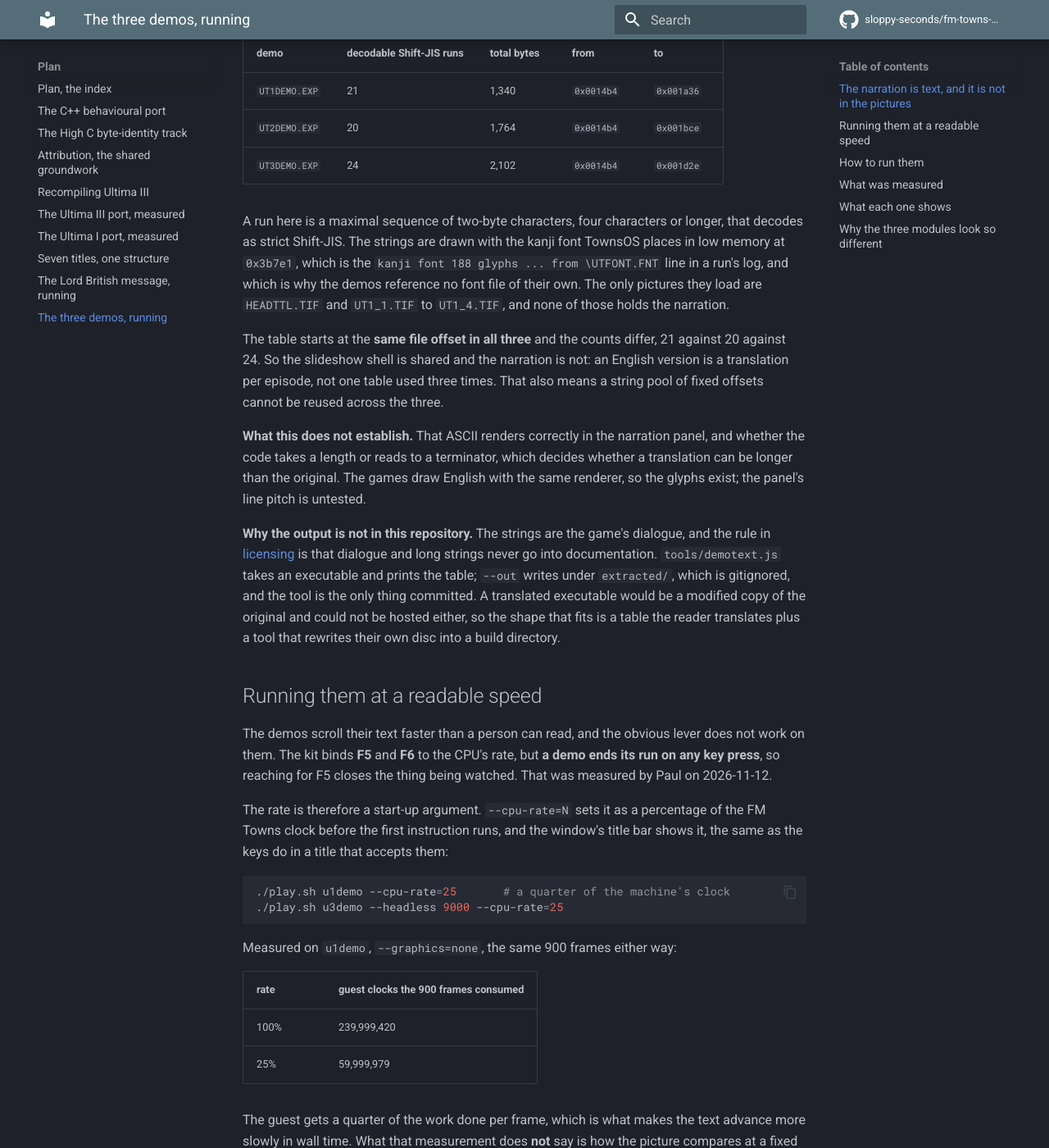
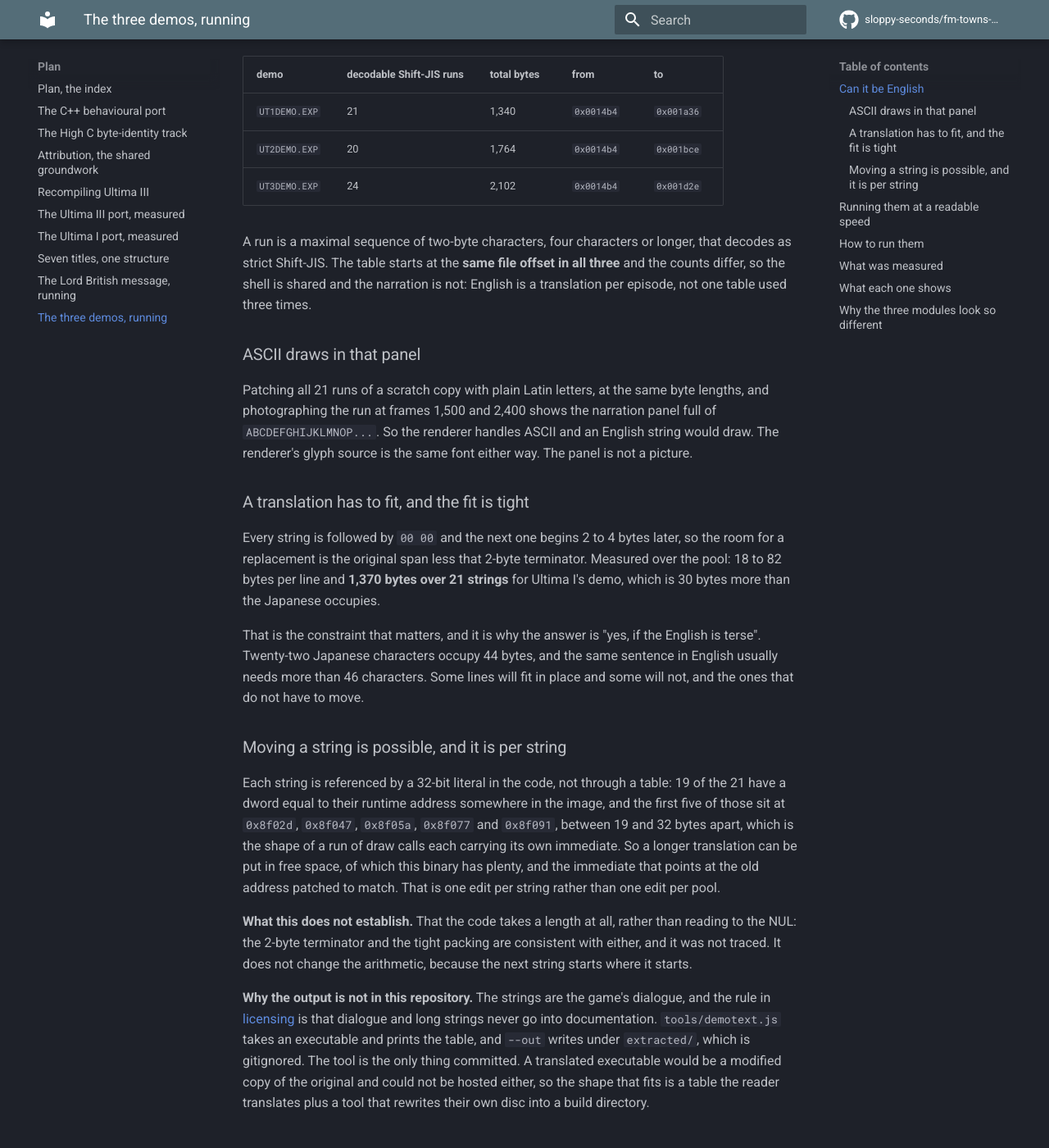
Before and after one commit to sloppy-seconds/fm-towns-ultima, an MkDocs documentation site: the page built from docs/port-demos.md, in a window 1280 px wide and 1400 px high, scrolled down 673 px. Shown: the whole window at 82% size. Built offline with MkDocs 1.6.1 and Material for MkDocs 9.7.7, drawn with Linux system fonts in a browser that asks for light colours; comment, search, counter and statistics services are not loaded; some of the changed text lies outside the part shown.

Commit message:
demos: ASCII draws in the narration panel, and a translation has 1,370 bytes to fit
The two things the last commit left unestablished are now measured.

ASCII renders. Every one of the 21 runs in a scratch copy of UT1DEMO.EXP was overwritten
with Latin letters at the same byte lengths, and the run photographed at frames 1,500 and
2,400 shows the narration panel full of ABCDEFGHIJKLMNOP. The panel is text, not artwork,
and an English string would draw.

The fit is tight. Each string is followed by 00 00 and the next begins 2 to 4 bytes later, so
a replacement has the original span less that terminator: 18 to 82 bytes per line, and 1,370
bytes over 21 strings, which is 30 bytes more than the Japanese occupies. Twenty-two Japanese
characters occupy 44 bytes and their English usually needs more than 46, so some lines fit in
place and some must move.

Moving one is per string, not per pool. Each string is referenced by a 32-bit literal in the
code rather than through a table: 19 of the 21 have a dword equal to their runtime address,
and the first five sit at 0x8f02d, 0x8f047, 0x8f05a, 0x8f077 and 0x8f091, 19 to 32 bytes apart,
which is a run of draw calls each carrying its own immediate. A longer translation goes into
free space with that immediate patched.

demotext.js gains a `room` column, so the table states what a translation may occupy rather
than leaving it to arithmetic in a doc.

```diff
--- a/docs/port-demos.md
+++ b/docs/port-demos.md
@@ -9,12 +9,14 @@
 rules. Nothing about Ultima's code can be concluded from them (`docs/three-games-compared.md`) and that has not
 changed.
 
-## The narration is text, and it is not in the pictures
+## Can it be English
 
-The demos scroll their narration faster than it can be read, and the question that follows is whether it could be
-English. The answer turns on where the text lives, and it lives in the executable rather than in the artwork.
+The narration is **not** in the artwork. It is Shift-JIS in the executable, drawn with the kanji font TownsOS places
+at `0x3b7e1`, which is the `kanji font 188 glyphs ... from \UTFONT.FNT` line in a run's log and why the demos reference
+no font file of their own. The only pictures they load are `HEADTTL.TIF` and `UT1_1.TIF` to `UT1_4.TIF`, and none of
+those holds a word of it.
 
-**Measured 2026-11-12, with `node tools/demotext.js --compare`:**
+**Measured 2026-11-12 with `node tools/demotext.js --compare`:**
 
 | demo | decodable Shift-JIS runs | total bytes | from | to |
 |---|---|---|---|---|
@@ -22,22 +24,41 @@
 | `UT2DEMO.EXP` | 20 | 1,764 | `0x0014b4` | `0x001bce` |
 | `UT3DEMO.EXP` | 24 | 2,102 | `0x0014b4` | `0x001d2e` |
 
-A run here is a maximal sequence of two-byte characters, four characters or longer, that decodes as strict Shift-JIS.
-The strings are drawn with the kanji font TownsOS places in low memory at `0x3b7e1`, which is the `kanji font 188
-glyphs ... from \UTFONT.FNT` line in a run's log, and which is why the demos reference no font file of their own. The
-only pictures they load are `HEADTTL.TIF` and `UT1_1.TIF` to `UT1_4.TIF`, and none of those holds the narration.
+A run is a maximal sequence of two-byte characters, four characters or longer, that decodes as strict Shift-JIS. The
+table starts at the **same file offset in all three** and the counts differ, so the shell is shared and the narration
+is not: English is a translation per episode, not one table used three times.
 
-The table starts at the **same file offset in all three** and the counts differ, 21 against 20 against 24. So the
-slideshow shell is shared and the narration is not: an English version is a translation per episode, not one table
-used three times. That also means a string pool of fixed offsets cannot be reused across the three.
+### ASCII draws in that panel
 
-**What this does not establish.** That ASCII renders correctly in the narration panel, and whether the code takes a
-length or reads to a terminator, which decides whether a translation can be longer than the original. The games draw
-English with the same renderer, so the glyphs exist; the panel's line pitch is untested.
+Patching all 21 runs of a scratch copy with plain Latin letters, at the same byte lengths, and photographing the run at
+frames 1,500 and 2,400 shows the narration panel full of `ABCDEFGHIJKLMNOP...`. So the renderer handles ASCII and an
+English string would draw. The renderer's glyph source is the same font either way. The panel is not a picture.
+
+### A translation has to fit, and the fit is tight
+
+Every string is followed by `00 00` and the next one begins 2 to 4 bytes later, so the room for a replacement is the
+original span less that 2-byte terminator. Measured over the pool: 18 to 82 bytes per line and **1,370 bytes over 21
+strings** for Ultima I's demo, which is 30 bytes more than the Japanese occupies.
+
+That is the constraint that matters, and it is why the answer is "yes, if the English is terse". Twenty-two Japanese
+characters occupy 44 bytes, and the same sentence in English usually needs more than 46 characters. Some lines will fit in
+place and some will not, and the ones that do not have to move.
+
+### Moving a string is possible, and it is per string
+
+Each string is referenced by a 32-bit literal in the code, not through a table: 19 of the 21 have a dword equal to
+their runtime address somewhere in the image, and the first five of those sit at `0x8f02d`, `0x8f047`, `0x8f05a`,
+`0x8f077` and `0x8f091`, between 19 and 32 bytes apart, which is the shape of a run of draw calls each carrying its own
+immediate. So a longer translation can be put in free space, of which this binary has plenty, and the immediate that
+points at the old address patched to match. That is one edit per string rather than one edit per pool.
+
+**What this does not establish.** That the code takes a length at all, rather than reading to the NUL: the 2-byte
+terminator and the tight packing are consistent with either, and it was not traced. It does not change the arithmetic,
+because the next string starts where it starts.
 
 **Why the output is not in this repository.** The strings are the game's dialogue, and the rule in
 [licensing](licensing.md) is that dialogue and long strings never go into documentation. `tools/demotext.js` takes an
-executable and prints the table; `--out` writes under `extracted/`, which is gitignored, and the tool is the only thing
+executable and prints the table, and `--out` writes under `extracted/`, which is gitignored. The tool is the only thing
 committed. A translated executable would be a modified copy of the original and could not be hosted either, so the shape
 that fits is a table the reader translates plus a tool that rewrites their own disc into a build directory.
 
```
Also changed, not shown: 1 other file.
